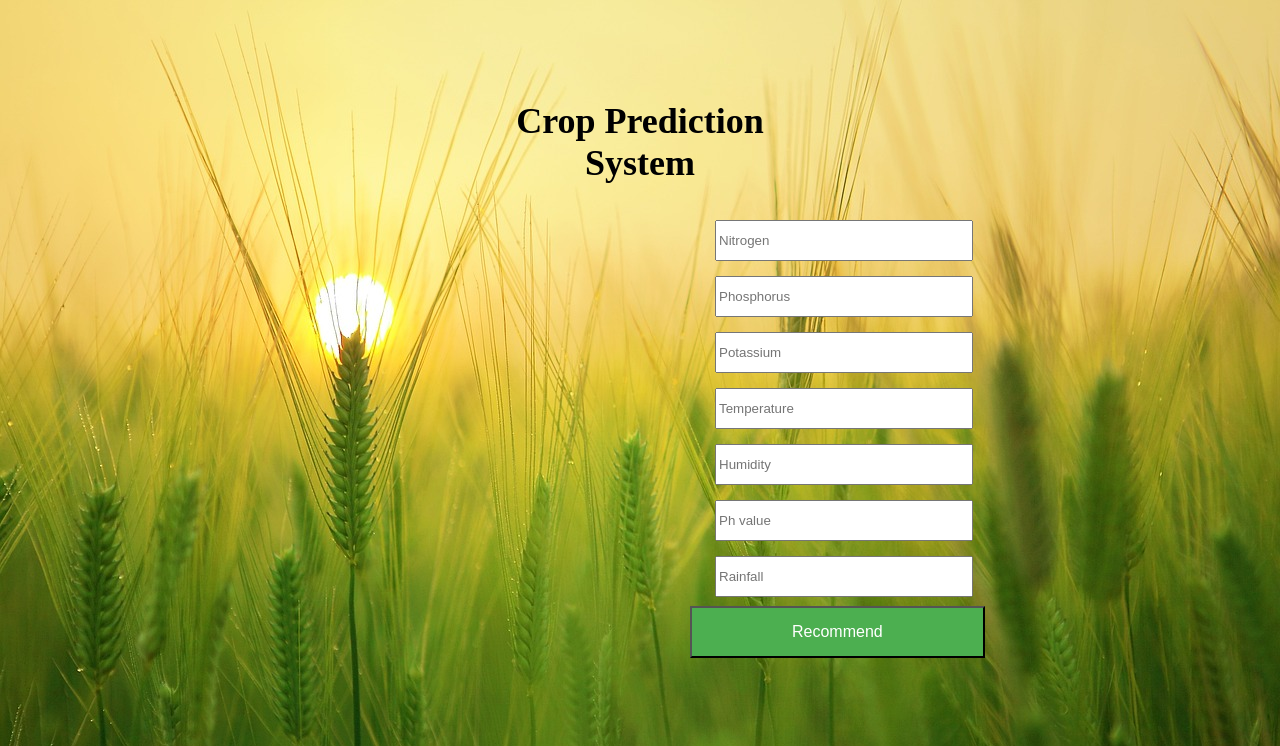
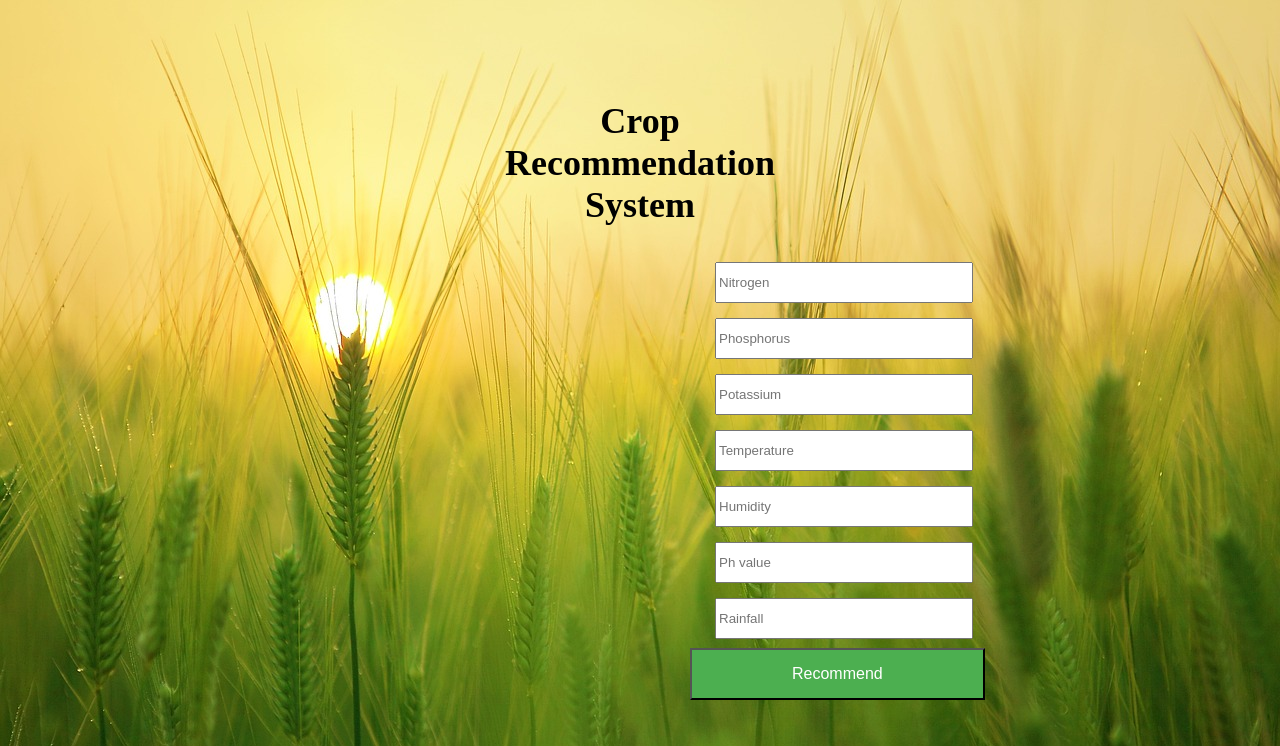
Before and after one commit to UjjawalAgarwal10/Crop_Recommendation_System, a Flask app: page / in a window 1280 px wide. Shown: the top 746 px of the page. Run offline with Flask 3, Linux system fonts and the light colour scheme; parts of the project's set-up code (start-up, migrations or seed data) failed here and were passed over.

Commit message:
login.html file

```diff
--- a/templates/login.html
+++ b/templates/login.html
@@ -13,7 +13,7 @@
 
 <body>
         <form action="{{url_for('pred')}}" method="POST">
-            <h1>Crop Prediction System</h1>
+            <h1>Crop Recommendation System</h1>
             <div class="input_box">
                 <input type="textbox" name="Nitrogen" placeholder="Nitrogen"
                 required>
```
